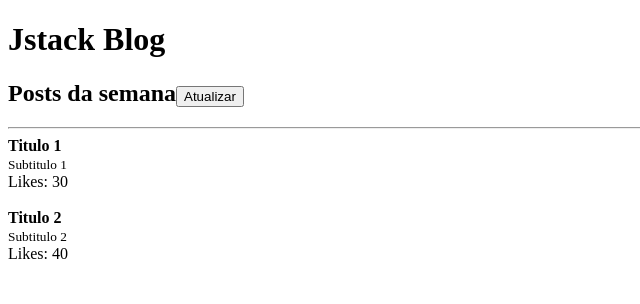
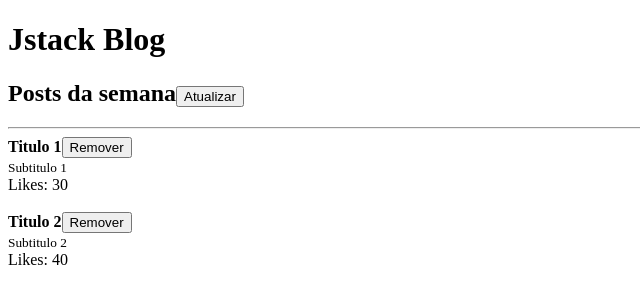
Before and after one commit to gabrielgamboa/fundamentos-react, a React app: page / in a window 1280 px wide. Shown: the top 304 px of the page, without its empty margins (0-640 px from the left). Built offline with nearby package versions, Linux system fonts and the light colour scheme.

Commit message:
feat: use callback function to remove post

```diff
--- a/src/App.js
+++ b/src/App.js
@@ -40,6 +40,11 @@ export default function App() {
         // }]);
     }
 
+    function handleRemovePost(id) {
+        const updatedPosts = posts.filter(post => post.id !== id);
+        setPost((prevState) => prevState.filter(post => post.id !== id));
+    }
+
     return (
         <>
             <Header title="Jstack Blog">
@@ -53,8 +58,10 @@ export default function App() {
 
             {posts.map(post => (
                 <Post
+                    onRemove={handleRemovePost}
                     key={post.id}
                     post={{
+                        id: post.id,
                         title: post.title,
                         subtitle: post.subtitle,
                         likes: post.likes,
--- a/src/Post.js
+++ b/src/Post.js
@@ -1,11 +1,16 @@
 import React from "react";
 
-export default function Post({ post }) {
+export default function Post({ post, onRemove }) {
     return (
         <>
             <article>
-                <strong>{post.title}</strong> <br />
-                <small>{post.subtitle}</small> <br />
+                <strong>{post.title}</strong>
+                <button onClick={() => onRemove(post.id)}>
+                    Remover
+                </button>
+                <br />
+                <small>{post.subtitle}</small>
+                <br />
                 Likes: {post.likes}
             </article>
             <br />
```
